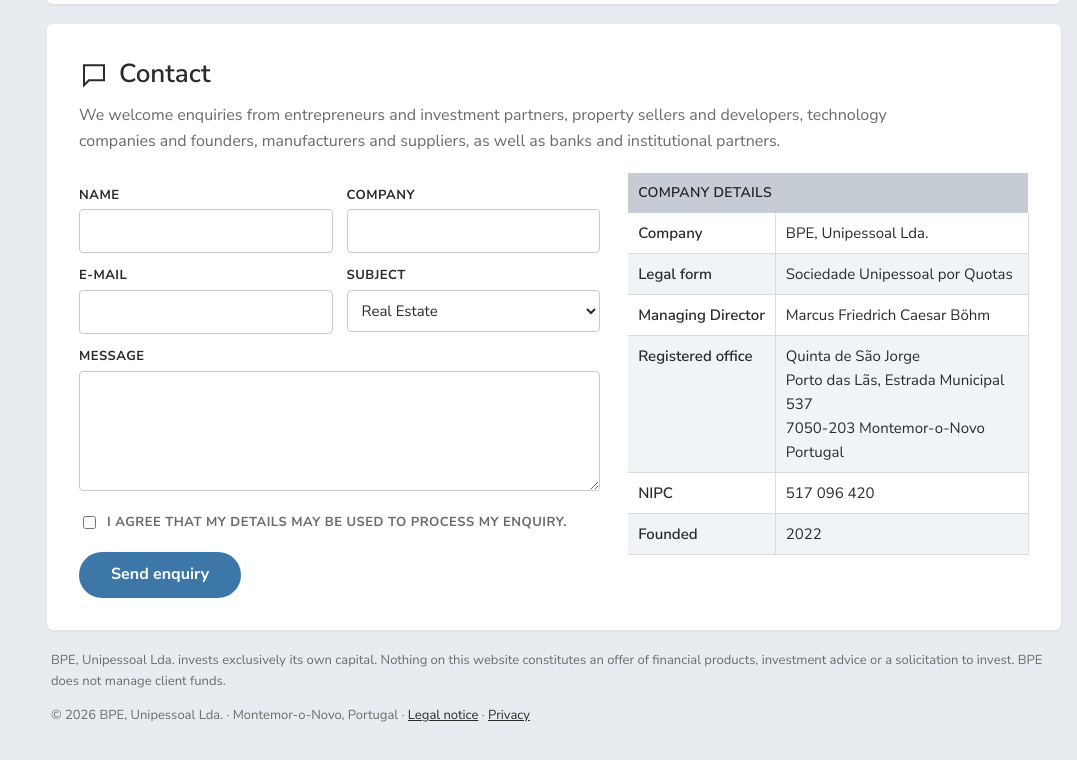
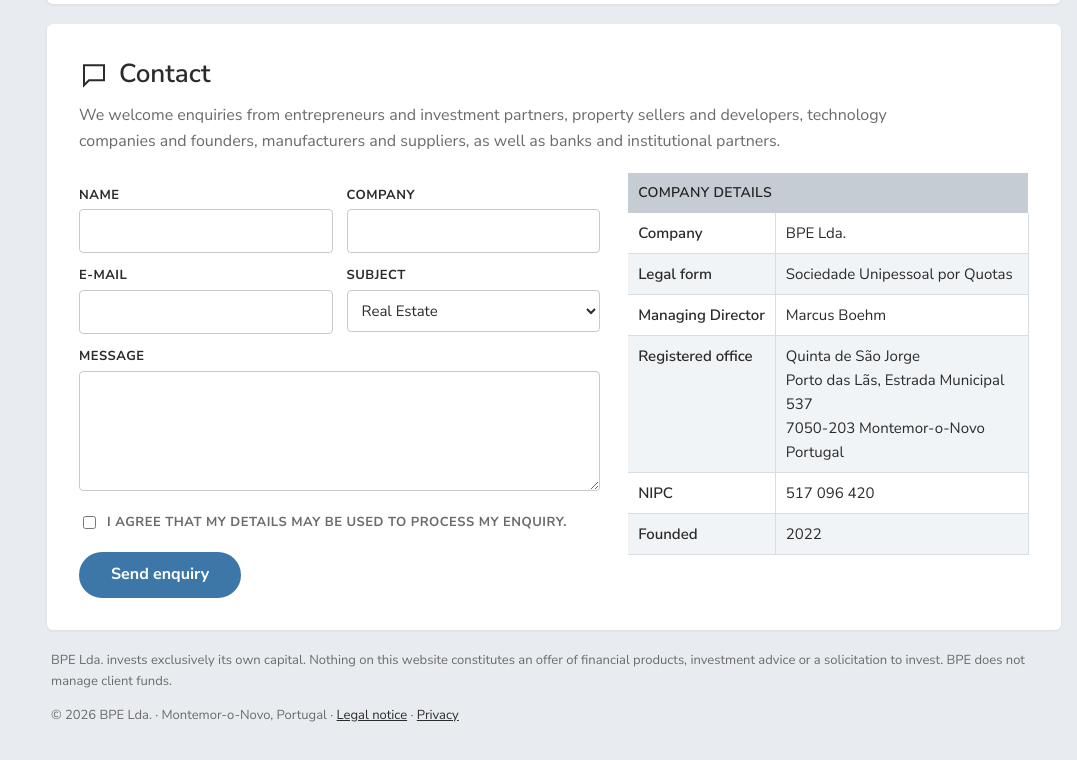
Before and after one commit to boehmprivateequity/BPE, a plain HTML site: page index.html in a window 1280 px wide. Shown: the part 5103-5863 px from the top of the page, without its empty margins (203-1280 px from the left). Drawn offline with Linux system fonts and the light colour scheme.

Commit message:
Shorten names everywhere to "BPE Lda." and "Marcus Boehm"
Co-Authored-By: Claude Opus 5.5 <noreply@anthropic.com>

```diff
--- a/index.html
+++ b/index.html
@@ -4,7 +4,7 @@
 <meta charset="utf-8">
 <meta name="viewport" content="width=device-width, initial-scale=1">
 <title>BPE | Private Equity</title>
-<meta name="description" content="BPE, Unipessoal Lda. – owner-managed investment company based in Montemor-o-Novo, Portugal. Real Estate · Technology · Digital Assets · International Trade.">
+<meta name="description" content="BPE Lda. – owner-managed investment company based in Montemor-o-Novo, Portugal. Real Estate · Digital Assets · International Trade.">
 <link rel="preconnect" href="https://fonts.googleapis.com">
 <link href="https://fonts.googleapis.com/css2?family=Nunito+Sans:wght@300;400;600;700;800&display=swap" rel="stylesheet">
 <style>
@@ -370,7 +370,7 @@ footer .disc{margin:0 0 8px}
         <!-- Bitcoin mining -->
         <h3 class="sub-title"><span class="num">B</span>Bitcoin Mining</h3>
         <figure class="photo reveal">
-          <img src="images/btc-mining.webp" alt="Marcus Böhm in front of a Bitcoin mining container" loading="lazy" width="1448" height="1086">
+          <img src="images/btc-mining.webp" alt="Marcus Boehm in front of a Bitcoin mining container" loading="lazy" width="1448" height="1086">
         </figure>
         <p class="intro" data-i18n="da.p1">Since 2026, BPE has been analysing and testing Bitcoin mining as an additional investment segment. To this end, BPE has acquired interests in, or economic entitlements to, mining hardware and digital mining capacity – in order to assess actual profitability and technical conditions on the basis of real production data.</p>
         <div class="wrap reveal">
@@ -410,11 +410,11 @@ footer .disc{margin:0 0 8px}
       <div class="pad">
         <h2 class="sec-title"><svg viewBox="0 0 24 24" fill="none" stroke="currentColor" stroke-width="1.6"><circle cx="12" cy="8" r="4"/><path d="M4 21c1-4 4-6 8-6s7 2 8 6"/></svg><span data-i18n="nav.mg">Management</span></h2>
         <div class="mgmt reveal">
-          <img class="portrait" src="images/marcus-boehm.webp" alt="Marcus Friedrich Caesar Böhm" loading="lazy" width="1186" height="1326">
+          <img class="portrait" src="images/marcus-boehm.webp" alt="Marcus Boehm" loading="lazy" width="1186" height="1326">
           <div>
-            <h3>Marcus Friedrich Caesar Böhm</h3>
+            <h3>Marcus Boehm</h3>
             <div class="role">Founder · Owner · Managing Director</div>
-            <p data-i18n="mg.p1">Marcus Böhm is a German entrepreneur and investor with many years of international experience in corporate leadership, financial technology, strategic business development and investments – with entrepreneurial activities in Germany, Switzerland, Greece and Portugal.</p>
+            <p data-i18n="mg.p1">Marcus Boehm is a German entrepreneur and investor with many years of international experience in corporate leadership, financial technology, strategic business development and investments – with entrepreneurial activities in Germany, Switzerland, Greece and Portugal.</p>
             <p data-i18n="mg.p2">He has extensive experience in the FinTech sector, including as CEO of a Swiss financial technology company. Through BPE, he aims to identify investment opportunities early, assess them on a sound economic basis and develop them into assets of lasting value.</p>
             <div class="motto" style="margin-bottom:0">Investing in Real Assets, Innovation and Sustainable Value Creation.</div>
           </div>
@@ -468,9 +468,9 @@ footer .disc{margin:0 0 8px}
           <table class="tbl">
             <thead><tr><th colspan="2" data-i18n="ct.data">Company Details</th></tr></thead>
             <tbody>
-              <tr><td data-i18n="ct.co">Company</td><td>BPE, Unipessoal Lda.</td></tr>
+              <tr><td data-i18n="ct.co">Company</td><td>BPE Lda.</td></tr>
               <tr><td data-i18n="ct.legal">Legal form</td><td>Sociedade Unipessoal por Quotas</td></tr>
-              <tr><td data-i18n="ct.md">Managing Director</td><td>Marcus Friedrich Caesar Böhm</td></tr>
+              <tr><td data-i18n="ct.md">Managing Director</td><td>Marcus Boehm</td></tr>
               <tr><td data-i18n="ct.addr">Registered office</td><td>Quinta de São Jorge<br>Porto das Lãs, Estrada Municipal 537<br>7050-203 Montemor-o-Novo<br>Portugal</td></tr>
               <tr><td>NIPC</td><td>517 096 420</td></tr>
               <tr><td data-i18n="ct.found">Founded</td><td>2022</td></tr>
@@ -482,8 +482,8 @@ footer .disc{margin:0 0 8px}
     </section>
 
     <footer>
-      <p class="disc" data-i18n="foot.disc">BPE, Unipessoal Lda. invests exclusively its own capital. Nothing on this website constitutes an offer of financial products, investment advice or a solicitation to invest. BPE does not manage client funds.</p>
-      <p>© <span id="yr">2026</span> BPE, Unipessoal Lda. · Montemor-o-Novo, Portugal · <a href="#contact" data-i18n="foot.imp">Legal notice</a> · <a href="#contact" data-i18n="foot.priv">Privacy</a></p>
+      <p class="disc" data-i18n="foot.disc">BPE Lda. invests exclusively its own capital. Nothing on this website constitutes an offer of financial products, investment advice or a solicitation to invest. BPE does not manage client funds.</p>
+      <p>© <span id="yr">2026</span> BPE Lda. · Montemor-o-Novo, Portugal · <a href="#contact" data-i18n="foot.imp">Legal notice</a> · <a href="#contact" data-i18n="foot.priv">Privacy</a></p>
     </footer>
   </main>
 </div>
@@ -549,7 +549,7 @@ const I18N = {
   "it.projT":"Aktuelles Prüfprojekt","it.proj":"Moderne Split-Klimaanlagen, u. a. mit dem natürlichen Kältemittel R290 – Prüfung von Qualität, Energieeffizienz, EU-Konformität und Zertifizierung, Logistik, Zoll und portugiesischem Markt.",
   "it.modelT":"Geschäftsmodell","it.model":"Identifikation geeigneter, hochwertiger Produkte, die über direkte internationale Beschaffung zu wettbewerbsfähigen Preisen angeboten werden können – in Zusammenarbeit mit lokalen Fachbetrieben.",
   "it.disc":"Dieser Geschäftsbereich befindet sich in der wirtschaftlichen und regulatorischen Evaluierungsphase und ist noch nicht operativ. Ein späterer Ausbau auf weitere technische Produkte und Baumaterialien ist denkbar.",
-  "mg.p1":"Marcus Böhm ist ein deutscher Unternehmer und Investor mit langjähriger internationaler Erfahrung in Unternehmensführung, Finanztechnologie, strategischer Unternehmensentwicklung und Investments – mit unternehmerischen Aktivitäten in Deutschland, der Schweiz, Griechenland und Portugal.",
+  "mg.p1":"Marcus Boehm ist ein deutscher Unternehmer und Investor mit langjähriger internationaler Erfahrung in Unternehmensführung, Finanztechnologie, strategischer Unternehmensentwicklung und Investments – mit unternehmerischen Aktivitäten in Deutschland, der Schweiz, Griechenland und Portugal.",
   "mg.p2":"Er verfügt über langjährige Erfahrung im FinTech-Umfeld, unter anderem als CEO eines Schweizer Finanztechnologieunternehmens. Mit BPE verfolgt er das Ziel, Investitionsmöglichkeiten frühzeitig zu erkennen, wirtschaftlich fundiert zu bewerten und daraus werthaltige Vermögenswerte zu entwickeln.",
   "geo.title":"Geografischer Fokus","geo.th1":"Land","geo.th2":"Schwerpunkt",
   "geo.pt":"Hauptsitz · Immobilieninvestitionen · Projektentwicklung · Vermietung · Prüfung von Handelsmöglichkeiten",
@@ -562,7 +562,7 @@ const I18N = {
   "ct.consent":"Ich bin einverstanden, dass meine Angaben zur Bearbeitung meiner Anfrage verwendet werden.","ct.send":"Anfrage senden",
   "ct.thanks":"Vielen Dank – Ihre Anfrage wurde erfasst. Wir melden uns in Kürze.",
   "ct.data":"Unternehmensdaten","ct.co":"Gesellschaft","ct.legal":"Rechtsform","ct.md":"Geschäftsführer","ct.addr":"Sitz","ct.found":"Gegründet",
-  "foot.disc":"Die BPE, Unipessoal Lda. investiert ausschließlich eigenes Kapital. Die Inhalte dieser Website stellen weder ein Angebot von Finanzprodukten noch eine Anlageberatung oder Aufforderung zur Investition dar. BPE verwaltet keine Kundengelder.",
+  "foot.disc":"Die BPE Lda. investiert ausschließlich eigenes Kapital. Die Inhalte dieser Website stellen weder ein Angebot von Finanzprodukten noch eine Anlageberatung oder Aufforderung zur Investition dar. BPE verwaltet keine Kundengelder.",
   "foot.imp":"Impressum","foot.priv":"Datenschutz"
  },
  pt:{
@@ -624,7 +624,7 @@ const I18N = {
   "it.projT":"Projeto atualmente em avaliação","it.proj":"Sistemas modernos de ar condicionado split, incluindo unidades com o refrigerante natural R290 – avaliação de qualidade, eficiência energética, conformidade e certificação UE, logística, alfândega e mercado português.",
   "it.modelT":"Modelo de negócio","it.model":"Identificar produtos adequados e de qualidade que possam ser oferecidos a preços competitivos através de aprovisionamento internacional direto, em colaboração com instaladores locais.",
   "it.disc":"Esta área de negócio encontra-se em fase de avaliação económica e regulatória e ainda não está operacional. Uma futura extensão a outros produtos técnicos e materiais de construção é possível.",
-  "mg.p1":"Marcus Böhm é um empresário e investidor alemão com longa experiência internacional em gestão empresarial, tecnologia financeira, desenvolvimento estratégico e investimentos – com atividade empresarial na Alemanha, Suíça, Grécia e Portugal.",
+  "mg.p1":"Marcus Boehm é um empresário e investidor alemão com longa experiência internacional em gestão empresarial, tecnologia financeira, desenvolvimento estratégico e investimentos – com atividade empresarial na Alemanha, Suíça, Grécia e Portugal.",
   "mg.p2":"Tem vasta experiência no setor FinTech, incluindo como CEO de uma empresa suíça de tecnologia financeira. Com a BPE, pretende identificar oportunidades de investimento cedo, avaliá-las com rigor económico e transformá-las em ativos de valor duradouro.",
   "geo.title":"Foco Geográfico","geo.th1":"País","geo.th2":"Foco",
   "geo.pt":"Sede · investimento imobiliário · desenvolvimento de projetos · arrendamento · avaliação de oportunidades comerciais",
@@ -637,7 +637,7 @@ const I18N = {
   "ct.consent":"Concordo que os meus dados sejam utilizados para tratar o meu pedido.","ct.send":"Enviar pedido",
   "ct.thanks":"Obrigado – o seu pedido foi registado. Entraremos em contacto brevemente.",
   "ct.data":"Dados da Empresa","ct.co":"Sociedade","ct.legal":"Forma jurídica","ct.md":"Gerente","ct.addr":"Sede social","ct.found":"Constituição",
-  "foot.disc":"A BPE, Unipessoal Lda. investe exclusivamente capital próprio. O conteúdo deste website não constitui oferta de produtos financeiros, aconselhamento de investimento nem solicitação para investir. A BPE não gere fundos de clientes.",
+  "foot.disc":"A BPE Lda. investe exclusivamente capital próprio. O conteúdo deste website não constitui oferta de produtos financeiros, aconselhamento de investimento nem solicitação para investir. A BPE não gere fundos de clientes.",
   "foot.imp":"Informação legal","foot.priv":"Privacidade"
  }
 };
```
